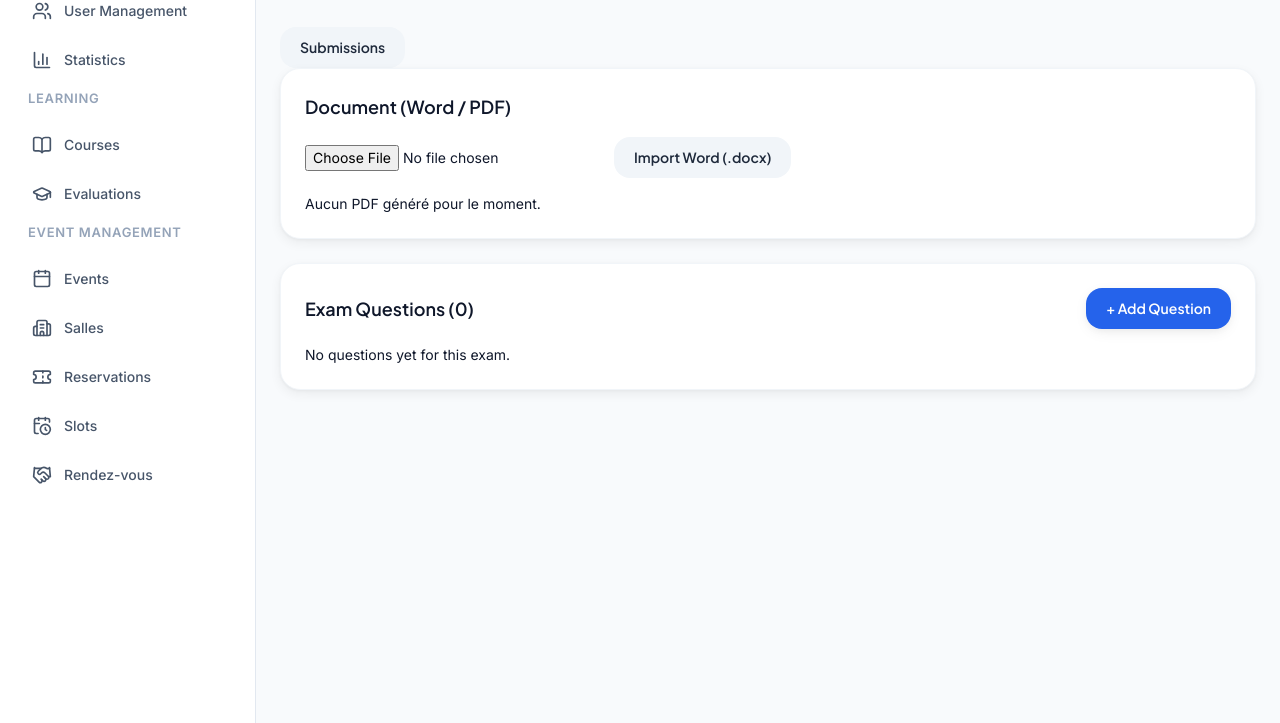
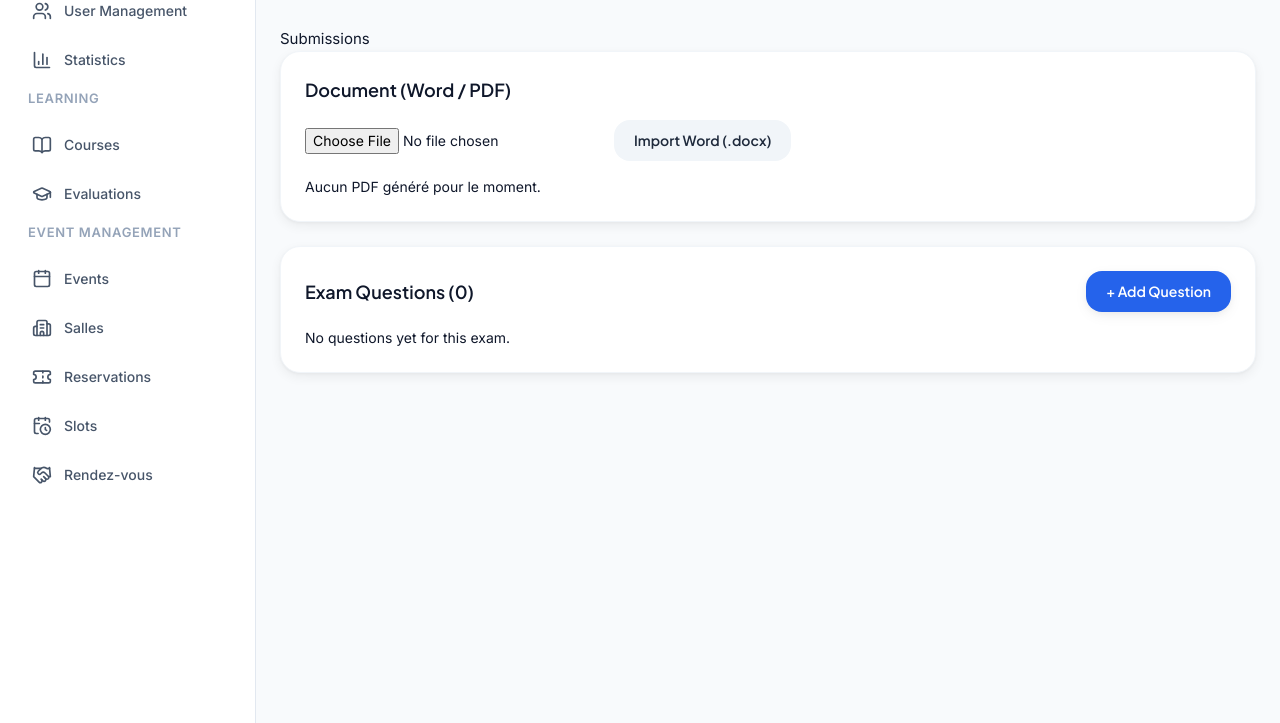
Before and after one commit to nidhalmessaoudi/SkillORA, a Symfony app: template templates/pages/admin/exams/manage.html.twig in a window 1280 px wide. Shown: the part 142-865 px from the top of the page. Run offline with Twig, Linux system fonts and the light colour scheme; the template is opened without the code that fills it, so the values that code supplies are empty; some libraries are stand-ins or nearby versions.

Commit message:
corriger2

```diff
--- a/templates/pages/admin/exams/manage.html.twig
+++ b/templates/pages/admin/exams/manage.html.twig
@@ -24,7 +24,7 @@
 </div>
 
 <a href="{{ path('admin_exam_submissions_by_exam', { evaluationId: evaluation.id }) }}"
-   class="btn-secondary">
+   class="text-blue-600 hover:underline">
   Submissions
 </a>
 
```
